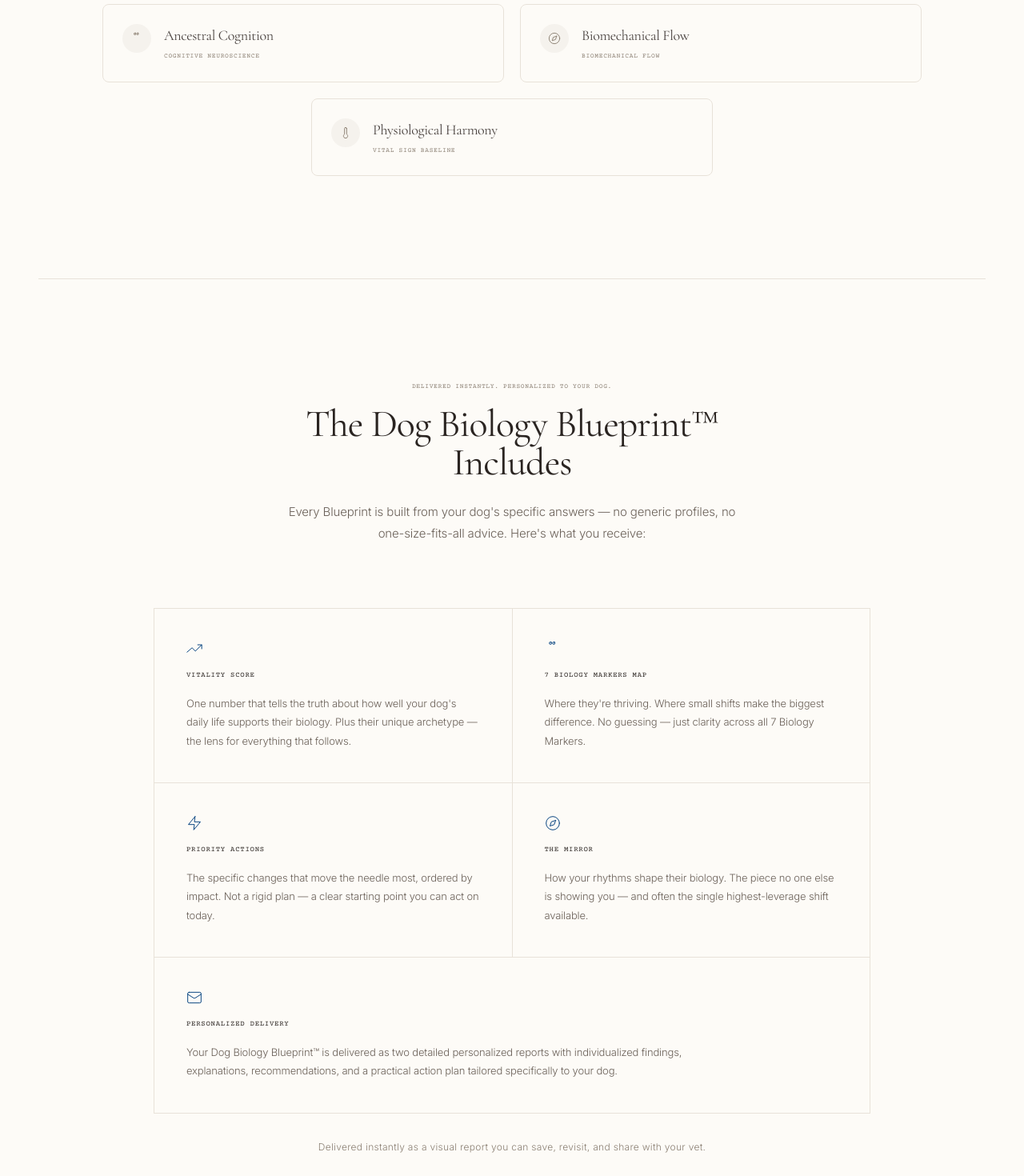
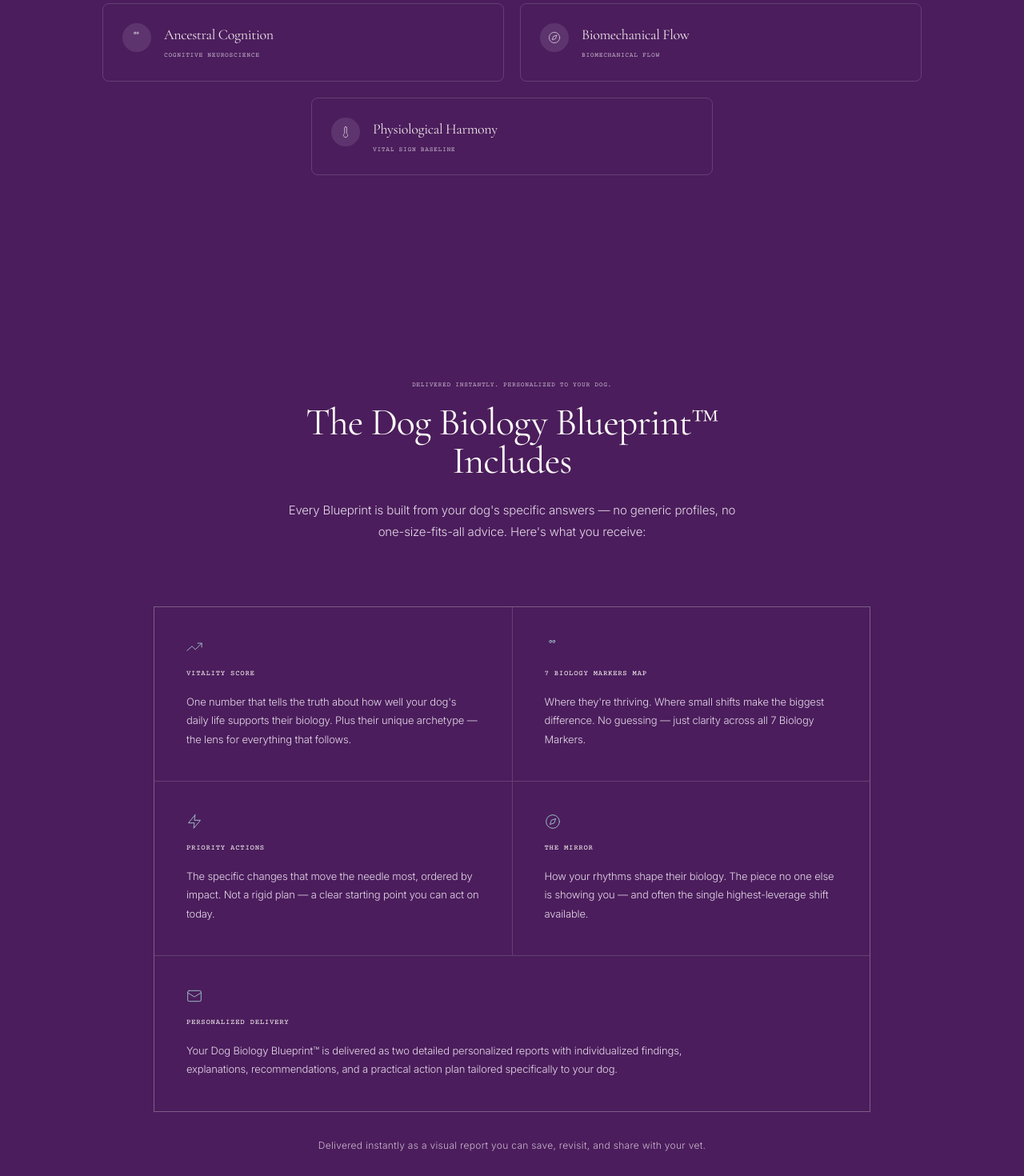
Before and after one commit to CassieAitken/the-paya-method, a React (Vite) app: page / in a window 1280 px wide. Shown: the part 1860-3330 px from the top of the page at 80% size. Built offline with nearby package versions, Linux system fonts and the light colour scheme.

Commit message:
Extend plum to Pillars and Blueprint Includes sections (nav-linked hero content)

```diff
--- a/src/pages/Landing.tsx
+++ b/src/pages/Landing.tsx
@@ -96,13 +96,13 @@ export function Landing({ setStep, onSelectPillar, onShowFounderMessage }: Landi
       </section>
 
       {/* ===== SEVEN PILLARS (Card Grid) ===== */}
-      <section ref={pillarsReveal.ref as React.RefObject<HTMLElement>} className={`border-t border-[#E8E2D9] py-16 sm:py-24 lg:py-32 px-6 ${pillarsReveal.className}`} data-section="pillars">
+      <section ref={pillarsReveal.ref as React.RefObject<HTMLElement>} className={`relative left-1/2 right-1/2 -mx-[50vw] w-screen bg-[#4B1D5C] py-16 sm:py-24 lg:py-32 px-6 ${pillarsReveal.className}`} data-section="pillars">
         <div className="max-w-5xl mx-auto">
           <div className="mb-12 sm:mb-16 text-center">
-            <h2 className="text-3xl sm:text-4xl lg:text-5xl font-serif text-[#2A2421] leading-[1.05] tracking-tight mb-4">
+            <h2 className="text-3xl sm:text-4xl lg:text-5xl font-serif text-[#FDFBF7] leading-[1.05] tracking-tight mb-4">
               The 7 Biology Markers
             </h2>
-            <p className="font-mono text-[9px] uppercase tracking-[0.3em] text-[#8A7F72]">
+            <p className="font-mono text-[9px] uppercase tracking-[0.3em] text-[#C9B9CE]">
               50 Markers &middot; 7 Biology Markers &middot; One Score out of 100
             </p>
           </div>
@@ -117,25 +117,25 @@ export function Landing({ setStep, onSelectPillar, onShowFounderMessage }: Landi
                   key={f.id}
                   className={`group relative border rounded-lg transition-all duration-300 cursor-pointer ${
                     isOpen
-                      ? 'border-[#0A4682]/30 bg-[#0A4682]/[0.03] shadow-sm'
-                      : 'border-[#E8E2D9] hover:border-[#C9C2B8] hover:shadow-sm'
+                      ? 'border-[#9AB8C4]/40 bg-[#FDFBF7]/[0.06] shadow-sm'
+                      : 'border-[#FDFBF7]/15 hover:border-[#FDFBF7]/30 hover:bg-[#FDFBF7]/[0.03]'
                   } ${i === 6 ? 'sm:col-span-2 sm:max-w-[calc(50%-0.625rem)] sm:mx-auto' : ''}`}
                   onClick={() => setOpenPillar(isOpen ? null : i)}
                 >
                   <div className="p-5 sm:p-6">
                     <div className="flex items-start gap-4">
                       <div className={`w-9 h-9 rounded-full flex items-center justify-center flex-shrink-0 transition-colors ${
-                        isOpen ? 'bg-[#0A4682]/10' : 'bg-[#F5F2ED]'
+                        isOpen ? 'bg-[#9AB8C4]/15' : 'bg-[#FDFBF7]/10'
                       }`}>
-                        <Icon size={16} strokeWidth={1.4} className={`transition-colors ${isOpen ? 'text-[#0A4682]' : 'text-[#8A7F72]'}`} />
+                        <Icon size={16} strokeWidth={1.4} className={`transition-colors ${isOpen ? 'text-[#9AB8C4]' : 'text-[#C9B9CE]'}`} />
                       </div>
                       <div className="flex-1 min-w-0">
                         <h3 className={`font-serif text-base sm:text-lg tracking-tight transition-colors leading-tight ${
-                          isOpen ? 'text-[#2A2421]' : 'text-[#4A4340]'
+                          isOpen ? 'text-[#FDFBF7]' : 'text-[#EDE6E9]'
                         }`}>
                           {f.title}
                         </h3>
-                        <p className="font-mono text-[8px] uppercase tracking-[0.25em] text-[#8A7F72] mt-1.5">
+                        <p className="font-mono text-[8px] uppercase tracking-[0.25em] text-[#C9B9CE] mt-1.5">
                           {desc.focus}
                         </p>
                       </div>
@@ -144,12 +144,12 @@ export function Landing({ setStep, onSelectPillar, onShowFounderMessage }: Landi
                     <div className={`transition-all duration-300 ease-in-out overflow-hidden ${
                       isOpen ? 'max-h-64 opacity-100 mt-4' : 'max-h-0 opacity-0 mt-0'
                     }`}>
-                      <p className="text-[#5C534E] leading-[1.8] font-light text-[13px] sm:text-[14px] pl-[52px]">
+                      <p className="text-[#E4D9E8] leading-[1.8] font-light text-[13px] sm:text-[14px] pl-[52px]">
                         {desc.definition}
                       </p>
                       <button
                         onClick={(e) => { e.stopPropagation(); onSelectPillar(f); }}
-                        className="text-[9px] font-mono uppercase tracking-[0.2em] text-[#0A4682] hover:text-[#2A2421] transition-colors font-bold mt-3 pl-[52px]"
+                        className="text-[9px] font-mono uppercase tracking-[0.2em] text-[#9AB8C4] hover:text-[#FDFBF7] transition-colors font-bold mt-3 pl-[52px]"
                       >
                         Explore Full Detail
                       </button>
@@ -163,20 +163,20 @@ export function Landing({ setStep, onSelectPillar, onShowFounderMessage }: Landi
       </section>
 
       {/* ===== YOUR DOG BIOLOGY BLUEPRINT INCLUDES ===== */}
-      <section id="how-it-works" className="border-t border-[#E8E2D9] py-16 sm:py-24 lg:py-32 px-6">
+      <section id="how-it-works" className="relative left-1/2 right-1/2 -mx-[50vw] w-screen bg-[#4B1D5C] py-16 sm:py-24 lg:py-32 px-6">
         <div className="max-w-4xl mx-auto">
           <div className="mb-14 sm:mb-20 text-center space-y-4">
-            <p className="font-mono text-[8px] uppercase tracking-[0.3em] text-[#8A7F72]">Delivered instantly. Personalized to your dog.</p>
-            <h2 className="text-3xl sm:text-4xl lg:text-5xl font-serif text-[#2A2421] leading-[1.05] tracking-tight">
+            <p className="font-mono text-[8px] uppercase tracking-[0.3em] text-[#C9B9CE]">Delivered instantly. Personalized to your dog.</p>
+            <h2 className="text-3xl sm:text-4xl lg:text-5xl font-serif text-[#FDFBF7] leading-[1.05] tracking-tight">
               The Dog Biology Blueprint™<br className="hidden sm:block" /> Includes
             </h2>
-            <p className="text-[15px] text-[#6B6159] font-light leading-[1.8] max-w-xl mx-auto pt-2">
+            <p className="text-[15px] text-[#E4D9E8] font-light leading-[1.8] max-w-xl mx-auto pt-2">
               Every Blueprint is built from your dog's specific answers — no generic profiles, no one-size-fits-all advice. Here's what you receive:
             </p>
           </div>
 
 
-          <div className="grid grid-cols-1 md:grid-cols-2 gap-px bg-[#E8E2D9] border border-[#E8E2D9]">
+          <div className="grid grid-cols-1 md:grid-cols-2 gap-px bg-[#FDFBF7]/15 border border-[#FDFBF7]/15">
             {[
               {
                 icon: Icons.TrendingUp,
@@ -201,23 +201,23 @@ export function Landing({ setStep, onSelectPillar, onShowFounderMessage }: Landi
             ].map((item) => {
               const Icon = item.icon;
               return (
-                <div key={item.title} className="bg-[#FDFBF7] p-8 sm:p-10 space-y-4">
-                  <Icon size={20} className="text-[#0A4682]" strokeWidth={1.2} />
-                  <h3 className="font-mono text-[9px] uppercase tracking-[0.2em] text-[#2A2421] font-bold">{item.title}</h3>
-                  <p className="text-[13px] text-[#6B6159] leading-[1.8] font-light">{item.desc}</p>
+                <div key={item.title} className="bg-[#4B1D5C] p-8 sm:p-10 space-y-4">
+                  <Icon size={20} className="text-[#9AB8C4]" strokeWidth={1.2} />
+                  <h3 className="font-mono text-[9px] uppercase tracking-[0.2em] text-[#FDFBF7] font-bold">{item.title}</h3>
+                  <p className="text-[13px] text-[#E4D9E8] leading-[1.8] font-light">{item.desc}</p>
                 </div>
               );
             })}
-            <div className="bg-[#FDFBF7] p-8 sm:p-10 space-y-4 md:col-span-2">
-              <Icons.Mail size={20} className="text-[#0A4682]" strokeWidth={1.2} />
-              <h3 className="font-mono text-[9px] uppercase tracking-[0.2em] text-[#2A2421] font-bold">Personalized Delivery</h3>
-              <p className="text-[13px] text-[#6B6159] leading-[1.8] font-light max-w-2xl">
+            <div className="bg-[#4B1D5C] p-8 sm:p-10 space-y-4 md:col-span-2">
+              <Icons.Mail size={20} className="text-[#9AB8C4]" strokeWidth={1.2} />
+              <h3 className="font-mono text-[9px] uppercase tracking-[0.2em] text-[#FDFBF7] font-bold">Personalized Delivery</h3>
+              <p className="text-[13px] text-[#E4D9E8] leading-[1.8] font-light max-w-2xl">
                 Your Dog Biology Blueprint™ is delivered as two detailed personalized reports with individualized findings, explanations, recommendations, and a practical action plan tailored specifically to your dog.
               </p>
             </div>
           </div>
 
-          <p className="text-center text-[12px] text-[#8A7F72] font-light mt-8 tracking-wide">
+          <p className="text-center text-[12px] text-[#C9B9CE] font-light mt-8 tracking-wide">
             Delivered instantly as a visual report you can save, revisit, and share with your vet.
           </p>
         </div>
```
